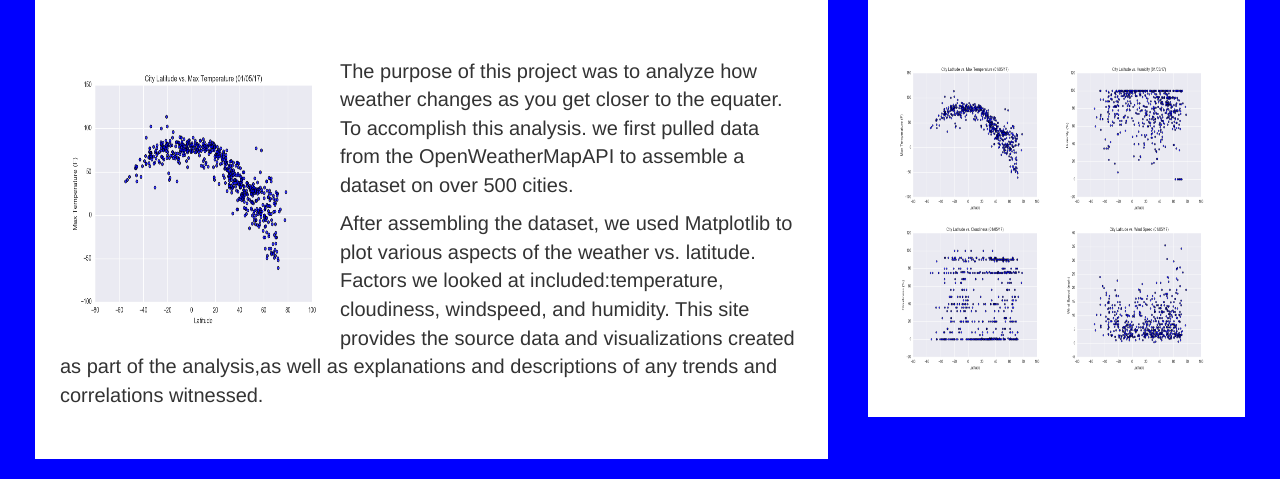
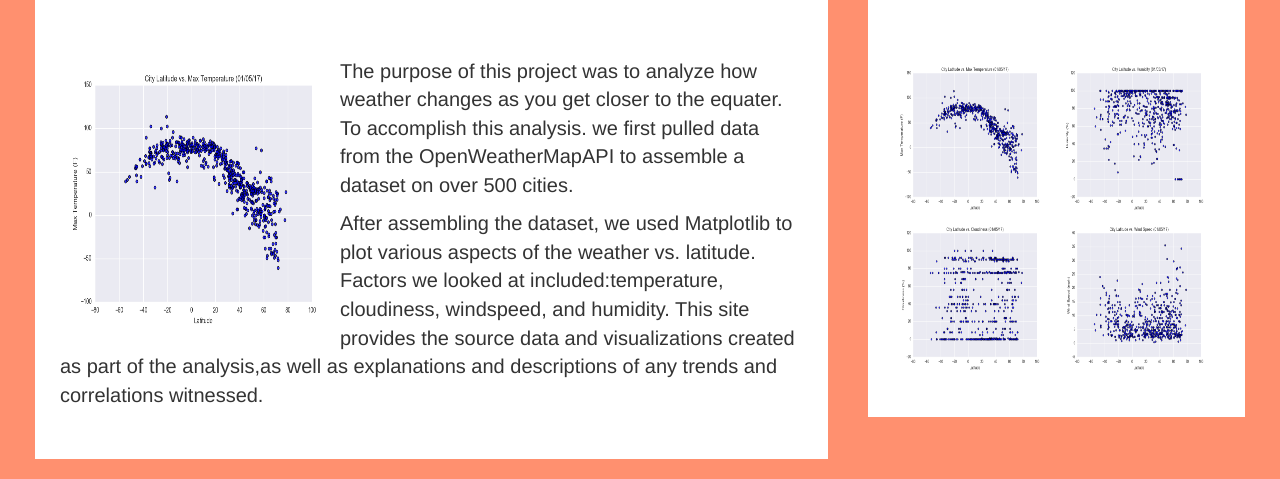
Before and after one commit to amy676767/Website, a plain HTML site: page index.html in a window 1280 px wide. Shown: the part 358-837 px from the top of the page. Drawn offline with nearby package versions, Linux system fonts and the light colour scheme; some packages are replaced by stand-ins of ours.

Commit message:
Update style.css

```diff
--- a/style.css
+++ b/style.css
@@ -1,5 +1,5 @@
 body {
-  background: blue;
+ background-color: hsla(14, 100%, 53%, 0.6);;
 }
 /* every box is this size */
 
```
